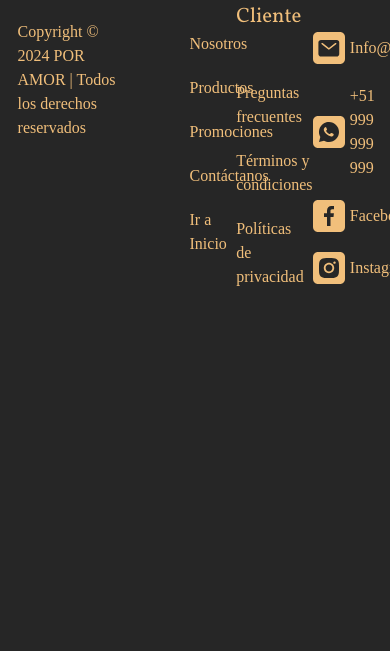
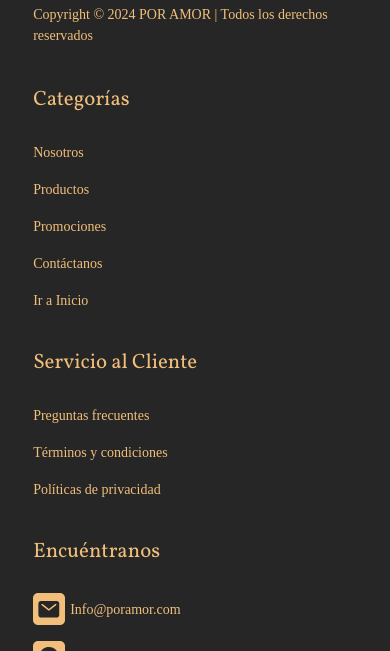
Before and after one commit to FlorRivas/PreEntrega2-Rivas_Luna, a plain HTML site: page index.html in a window 390 px wide. Shown: the part 1349-2000 px from the top of the page. Before the commit the page ends 1712 px from the top, so only its background shows below. Drawn offline with Linux system fonts and the light colour scheme; a web font is replaced by a local one.

Commit message:
Agregando media queries en footer

```diff
--- a/css/estilos.css
+++ b/css/estilos.css
@@ -60,6 +60,7 @@ header {
   width: 100%;
   max-width: 100%;
   margin: 0 auto;
+  z-index: 10;
 }
 
 nav.navegacion {
@@ -243,6 +244,14 @@ footer {
   justify-content: space-between;
 }
 
+@media (min-width:0px) and (max-width:768px){
+  .pie_pag{
+    display: flex;
+    flex-flow: column wrap;
+    padding: 4em 8.5% 2em;
+  }
+}
+
 .pie_pag ul {
   flex-direction: column;
   justify-content: space-evenly;
@@ -279,6 +288,15 @@ h3 {
   width: 10.5em;
 }
 
+@media (min-width:360px){
+  .pie_pag__cont1 .pie_pag__logo{
+    margin-bottom: 1em;
+  }
+  h3{
+    margin-bottom: 1em;
+  }
+}
+
 .pie_pag__cont1 .link_secc a, .pie_pag__cont1 .pie_pag__text_gen {
   padding: 10px 0;
   color: #F1BF7B;
@@ -290,6 +308,15 @@ h3 {
   display: flex;
   justify-content: space-between;
   flex-wrap: wrap;
+}
+
+@media (min-width:0px) and (max-width:768px){
+  .pie_pag__cont1{
+    width: 100%;
+  }
+  .pie_pag__cont2{
+    width: 100%;
+   }
 }
 
 .pie_pag__cont2 .cont_pie_selec {
@@ -315,12 +342,32 @@ h3 {
   text-decoration: none;
 }
 
+@media screen and (min-width:0px) and (max-width:1024px){
+  .pie_pag__cont1 .link_secc a, .pie_pag__cont1 .pie_pag__text_gen{
+    font-size: 0.875rem;
+  }
+  .pie_pag__cont2 .link_secc a, .pie_pag__cont2 .text_gen_pie{
+    font-size: 0.875rem;
+    padding: 8px 0;
+  }
+}
+
 .pie_pag__cont2 .icn {
   width: 32px;
   height: 32px;
   margin-right: 5px;
   background-repeat: no-repeat;
   flex: none;
+}
+
+@media (min-width:0px) and (max-width:768px){
+  .pie_pag__cont2 div:nth-child(1){
+    padding-left: 0em;
+  }
+  .pie_pag__cont2 .cont_pie_selec{
+    width: 100%;
+    margin-bottom: 2em;
+  }
 }
 
 .pie_pag__cont2 .icn.bi_mail {
```
